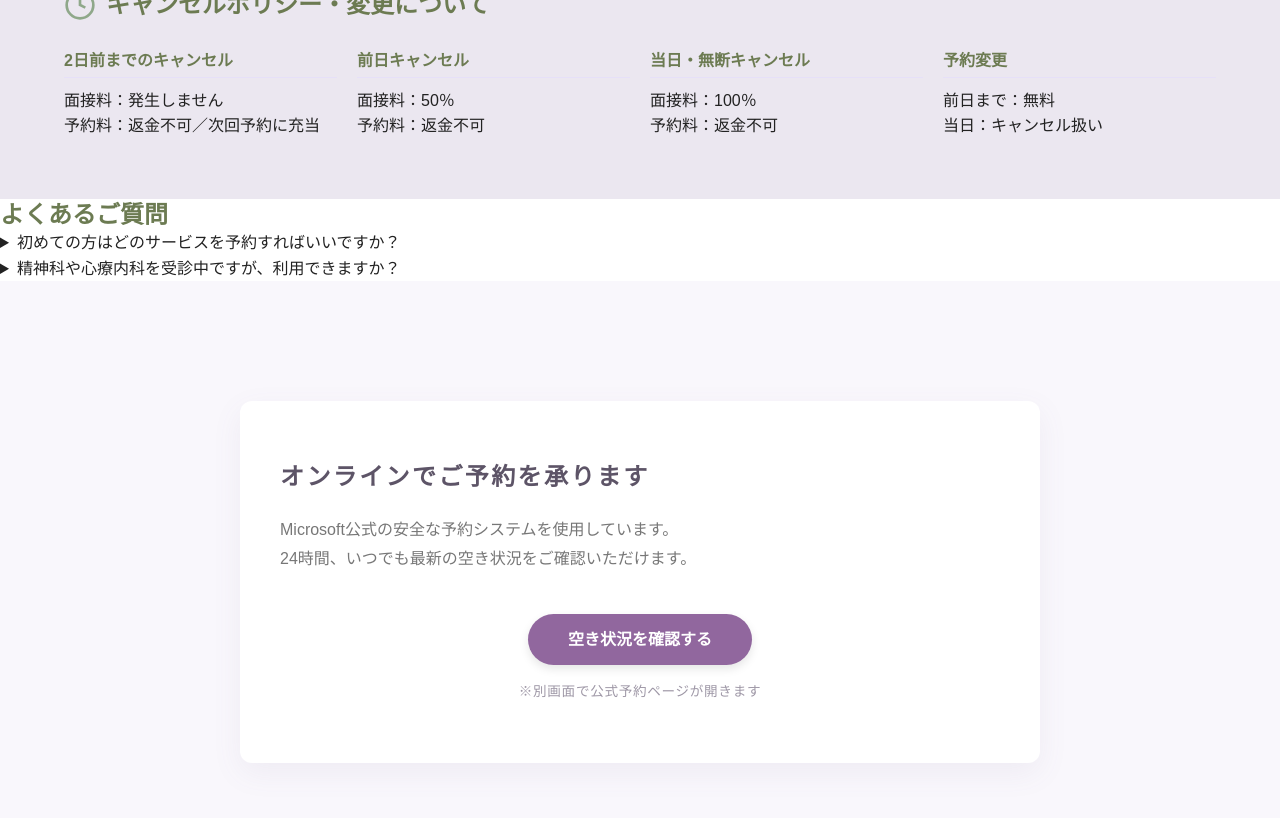
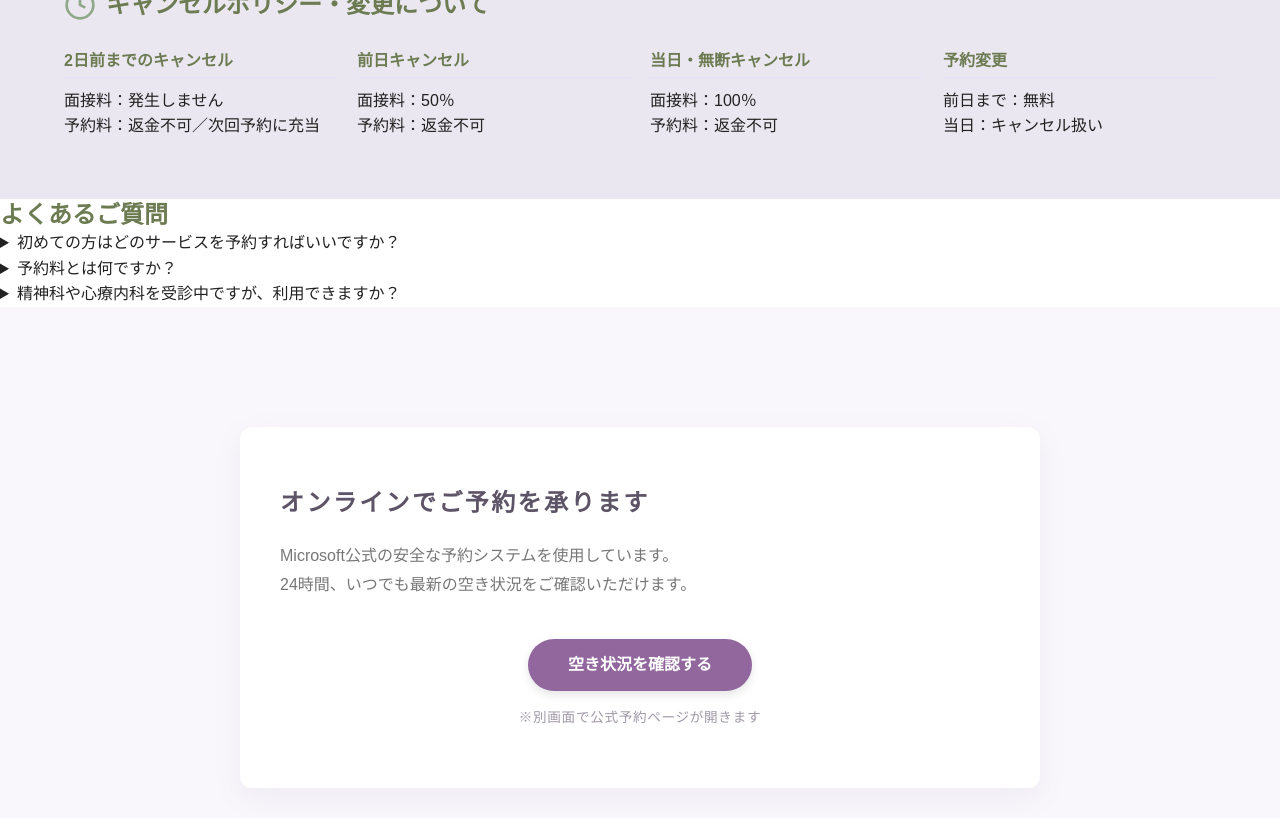
Before and after one commit to counselingspacepaz-gif/paz-site, a Jekyll site: the page built from booking/index.html, in a window 1280 px wide and 900 px high, scrolled down 1520 px. Shown: the top 818 px of the window. Built offline with Jekyll 4.4.1, drawn with Linux system fonts in a browser that asks for light colours; some web fonts are replaced.

Commit message:
bookingページ：料金表とFAQの構造修正

```diff
--- a/booking/index.html
+++ b/booking/index.html
@@ -6,7 +6,6 @@ title: ご予約
 <article class="booking-page">
     <section class="section--hero hero-booking">
         <div class="hero__bg" style="background-image: url('{{ '/images/sections/booking.jpg' | relative_url }}');"></div>
-
         <div class="hero__content inner">
             <h1 class="hero__title">ご予約</h1>
             <p class="hero__subtitle">カウンセリングのご予約はこちらから</p>
@@ -108,12 +107,22 @@ title: ご予約
                 </details>
                 <details class="faq-item">
                     <summary class="faq-summary">
+                        <span class="faq-q-text">予約料とは何ですか？</span>
+                        <span class="faq-icon"></span>
+                    </summary>
+                    <div class="faq-content">
+                        <p>初回カウンセリング料金には、面談に加え、予約枠の確保や事務手続きに関わる費用が含まれています。<br>
+                        そのため、別途予約料をお支払いいただく必要はありません。<br>
+                        キャンセル時の取り扱いについては、キャンセルポリシーをご確認ください。</p>
+                    </div>
+                </details>
+                <details class="faq-item">
+                    <summary class="faq-summary">
                         <span class="faq-q-text">精神科や心療内科を受診中ですが、利用できますか？</span>
                         <span class="faq-icon"></span>
                     </summary>
                     <div class="faq-content">
-                        <p>精神科・心療内科を受診中の方は、<br>
-                        主治医の許可が必須となります。<br>
+                        <p>精神科・心療内科を受診中の方は、主治医の許可が必須となります。<br>
                         ご理解のほど、よろしくお願いいたします。</p>
                     </div>
                 </details>
@@ -152,7 +161,6 @@ title: ご予約
                     <span>LINE公式アカウント（返信目安：3営業日以内）</span>
                 </a>
             </div>
-
             <div class="contact-info-small">
                 <p>📧 <a href="mailto:info@counselingspacepaz.com" class="contact-link">info@counselingspacepaz.com</a></p>
                 <p>☎️ 055-900-1615</p>
@@ -161,3 +169,7 @@ title: ご予約
         </div>
     </section>
 </article>
+
+<style>
+/* CSSは変更なしのため省略。お前の元のスタイルをそのまま適用してくれ */
+</style>
```
